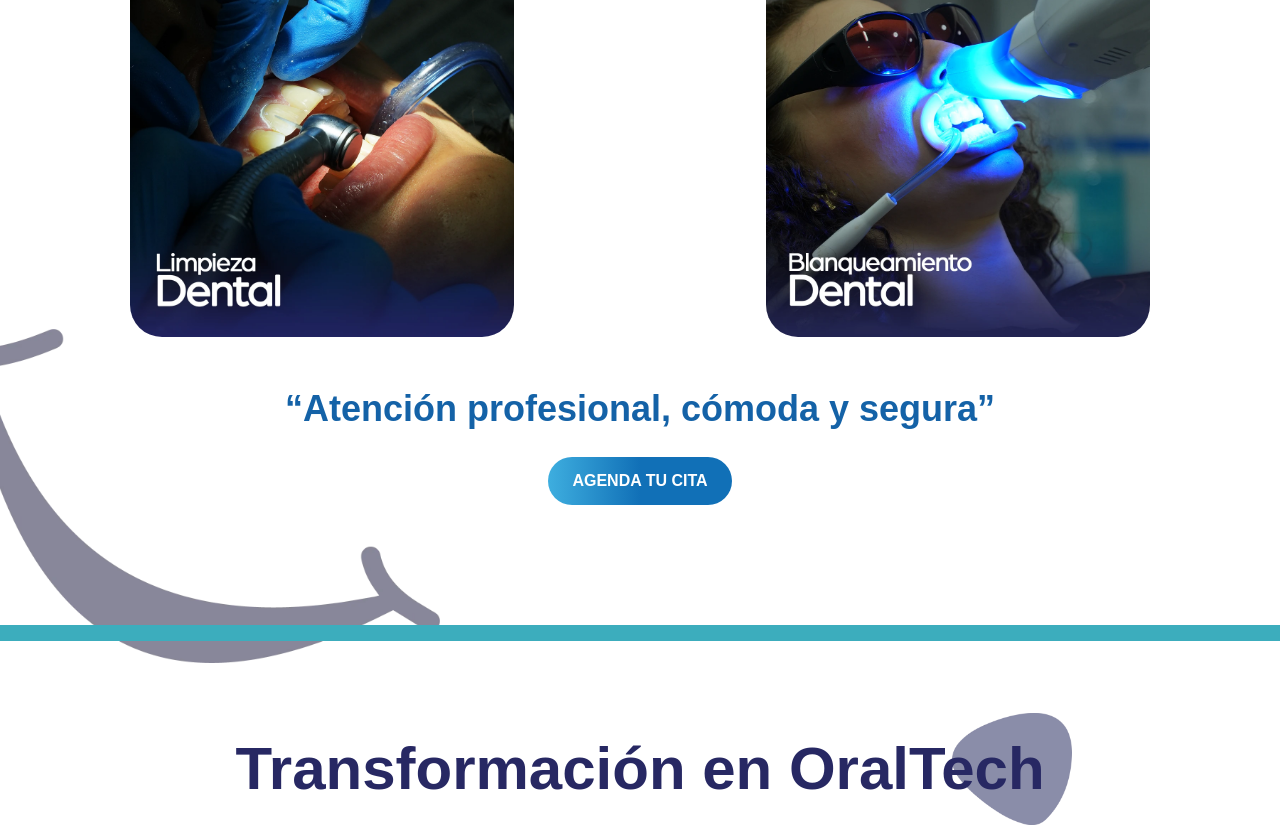
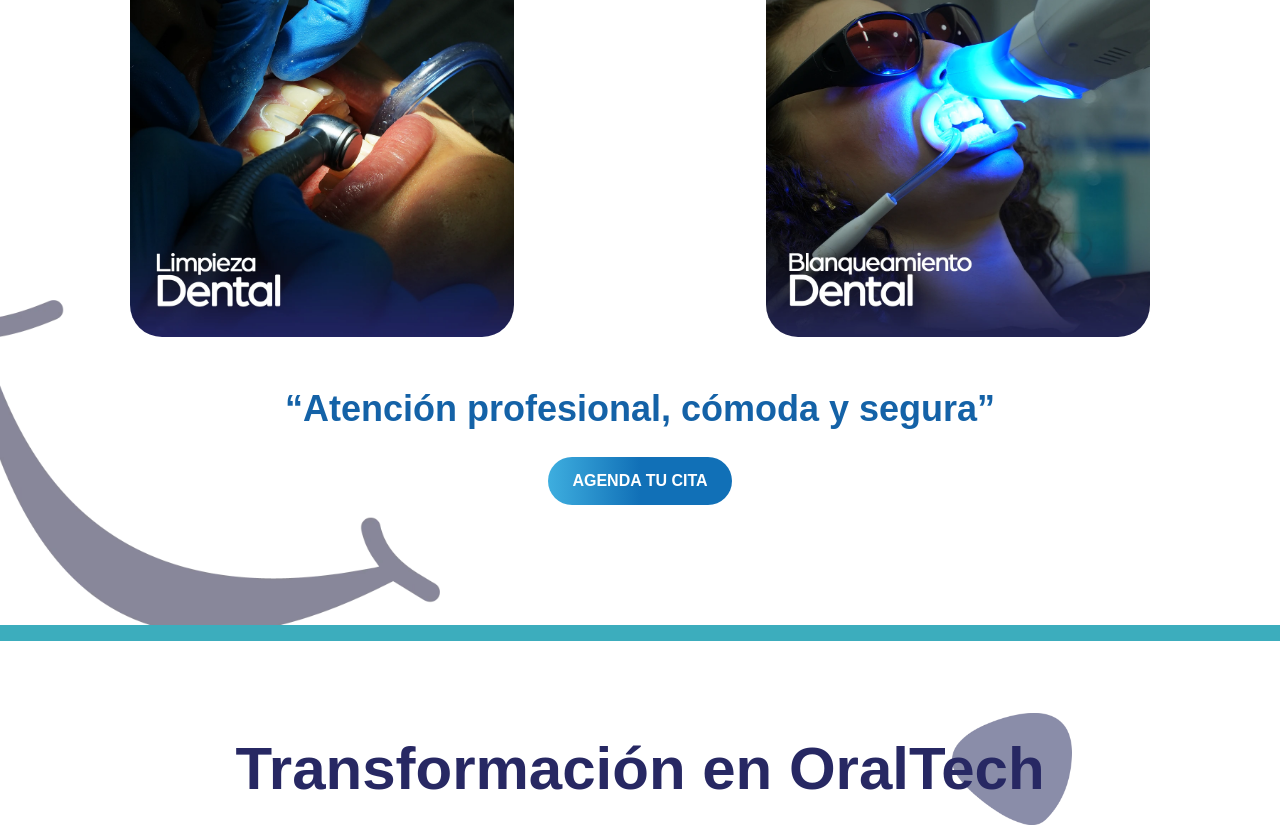
Before and after one commit to angelluna03030/ORALTECH2.0.0, a Next.js app: page / in a window 1280 px wide. Shown: the part 1156-1983 px from the top of the page. Built offline with nearby package versions, Linux system fonts and the light colour scheme.

Commit message:
Agregando el mejorando el codigo

```diff
--- a/src/styles/globals.css
+++ b/src/styles/globals.css
@@ -3,7 +3,7 @@
    z-index: 0;
    width: 41.666%;
    /* equivalente a w-5/12 */
-   top: 92.8rem;
+   top: 91rem;
    right: 52.5rem;
 
    left: calc(5/12 * -10%),
@@ -15,7 +15,7 @@
      /* ligeramente más grande en móviles */
      right: -5%;
      /* ajuste para móviles */
-     top: 161rem;
+     top: 159.5rem;
      left: -1rem;
 
    }
@@ -33,7 +33,7 @@
    z-index: 0;
    width: 41.666%;
    /* equivalente a w-5/12 */
-   top: 281.5rem;
+   top: 280.5rem;
    right: 52.5rem;
 
    left: calc(5/12 * -10%),
@@ -45,7 +45,7 @@
      /* ligeramente más grande en móviles */
      right: -5%;
      /* ajuste para móviles */
-     top: 370.5rem;
+     top: 369rem;
      left: -1rem;
 
    }
```
Also changed, not shown: src/app/page.tsx (+0 -2 lines).
